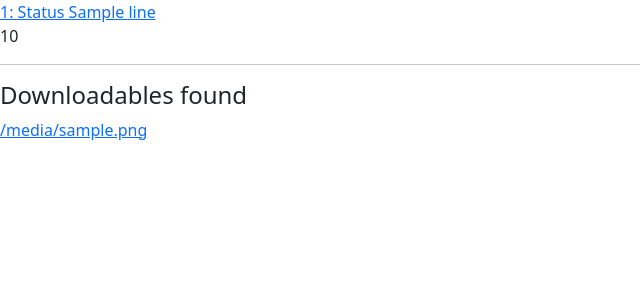
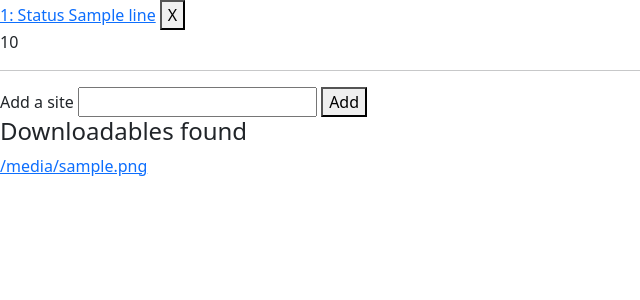
Before and after one commit to hor00s/sherlock-ui, a Flask app: template src/templates/userinfo.html in a window 1280 px wide. Shown: the part 24-324 px from the top of the page, without its empty margins (0-640 px from the left). Run offline with Flask 2, Linux system fonts and the light colour scheme; the template is opened without the code that fills it: most values are stand-ins (such as "Sample title", 1, 10 or a date in 2020); parts of the project's set-up code (start-up, migrations or seed data) failed here and were passed over.

Commit message:
Added feature to save extra sites in user logs
You can now save a user's account directly under its name

```diff
--- a/src/main.py
+++ b/src/main.py
@@ -7,6 +7,7 @@ import datetime
 import traceback
 import requests as req
 import threading as thr
+import subprocess as sb
 import multiprocessing as mp
 from pathlib import Path
 from logger import Logger, get_color
@@ -71,12 +72,16 @@ def check_for_extra_files(username: str):
 
     for path in full_paths:
         filename = DirHanlder.get_filename_with_ext_from_path(path)
-        shutil.move(path, Path(f"{utils.BASE_DIR.parent}/{filename}"))
+        shutil.move(path, Path(f"{utils.BASE_DIR}/{filename}"))
 
-    files = map(lambda ext: str(Path(f"{utils.BASE_DIR.parent}/{username}{ext}")), extensions)
+    files = map(lambda ext: str(Path(f"{utils.BASE_DIR}/{username}{ext}")), extensions)
     existing = filter(lambda i: os.path.exists(i), files)
 
     return existing
+
+
+def get_sherlock_version():
+    return sb.check_output(['python3', f'{utils.SHERLOCK}', '--version']).decode('utf-8').split('\n')[:-1]
 
 
 def run_sherlock(command: str, username: str) -> None:
@@ -95,7 +100,6 @@ def construct_command(options: SherlockCommand) -> str:
     command = []
     command.append('python3')
     command.append(utils.SHERLOCK)
-    logger.debug(utils.SHERLOCK)
 
     command.append('--timeout')
     timeout_time = options_copy.pop('timeout')
@@ -169,7 +173,7 @@ def check_statuses(urls: List[str]) -> List[str]:
     return data_with_status
 
 
-@app.route('/api', methods=['POST', 'GET', 'DELETE'])
+@app.route('/api', methods=['POST', 'GET', 'DELETE', 'PUT'])
 def api() -> Dict[str, Any]:
     data = json.loads(request.get_data())
     header = data['header']
@@ -208,7 +212,6 @@ def api() -> Dict[str, Any]:
             return response
         elif header == 'command':
             command = body['content']
-            print(command)
             deleted = command_handler.delete(command)
             logger.success(f"Command `{deleted}` has been removed\n")
             response = {'user': '<username>', 'status': 'removed'}
@@ -217,6 +220,22 @@ def api() -> Dict[str, Any]:
             with open(logger.log_path, mode='w') as f:
                 f.write('')
             return {'logs': 'cleared'}
+        elif header == 'site':
+            site, user = body['site'], body['user']
+            handler = FileHandler(Path(f"{utils.RESULT_DIR}/{user}.txt"))
+            handler.delete_line(site)
+            return {'site': site, 'status': 'deleted'}
+    elif request.method == 'PUT':
+        if header == 'site':
+            user, site = body['user'], body['site'] + '\n'
+            handler = FileHandler(Path(f"{utils.RESULT_DIR}/{user}.txt"))
+            if site not in handler.read():
+                total = handler.delete(-1)
+                handler.append(site)
+                handler.append(total)
+            e = list(check_for_extra_files(user))
+            print(e)
+            # TODO: Save the extra site in the `extra_files` (.csv, .xlsx)
 
     return {'status': 'ok'}
 
@@ -231,7 +250,7 @@ def logs():
 
 @app.route('/download/<filename>')
 def download(filename):
-    path = str(Path(f"{utils.BASE_DIR.parent}/{filename}"))
+    path = str(Path(f"{utils.BASE_DIR}/{filename}"))
     return send_file(path, as_attachment=True)
 
 
@@ -246,7 +265,7 @@ def get_user(username: str) -> str:
     total = data[-1]
     downloadables = map(lambda i: DirHanlder.get_filename_with_ext_from_path(i), check_for_extra_files(username))
 
-    return render_template('userinfo.html', userdata=data_with_status, total=total, files=downloadables)
+    return render_template('userinfo.html', userdata=data_with_status, total=total, files=downloadables, user=username)
 
 
 @app.route('/')
@@ -255,10 +274,11 @@ def index() -> str:
     command_handler.init()
     result_history = result_hander.all()
     command_history = command_handler.all()
+    version_info = get_sherlock_version()
 
     result_history.reverse()
     # command_history.reverse()
-    return render_template('index.html', history=result_history, commands=command_history)
+    return render_template('index.html', history=result_history, commands=command_history, version_info=version_info)
 
 
 def main():
--- a/src/static/js/index.js
+++ b/src/static/js/index.js
@@ -68,7 +68,6 @@ submitBtn.addEventListener('click', () => {
 
 
 deleteUserBtn.forEach((item, _) => {
-    console.log(item.name === item.id)
     item.addEventListener('click', () => {
 
         sendRequest('DELETE', 'user', {'file': item.name}, '/api')
@@ -79,7 +78,6 @@ deleteUserBtn.forEach((item, _) => {
 
 deleteCommandBtn.forEach((item, index) => {
     item.addEventListener('click', () => {
-        console.log(index)
         sendRequest('DELETE', 'command', {'content': index}, '/api')
         window.location.reload()
     })
--- /dev/null
+++ b/src/static/js/user_info.js
@@ -0,0 +1,26 @@
+const urls = document.querySelectorAll("#delete-site")
+const addSiteBtn = document.getElementById('add')
+const siteInput = document.getElementById('add-site')
+
+
+function getUserName() {
+    let parsedUrl = window.location.href.split('/')
+    let userName = parsedUrl[parsedUrl.length-1]
+    return userName
+}
+
+const user = getUserName()
+
+urls.forEach((btn, index) => {
+    btn.addEventListener('click', () => {
+        sendRequest('DELETE', 'site', {site: btn.name, user: user}, '/api')
+        window.location.reload()
+    })
+})
+
+addSiteBtn.addEventListener('click', () => {
+    sendRequest('PUT', 'site', {site: siteInput.value, user: user}, '/api')
+    window.location.reload()
+})
+
+// sendRequest(method, header, body, uri, jsonBody = null, async = false)
--- a/src/templates/index.html
+++ b/src/templates/index.html
@@ -49,6 +49,11 @@
 
 <br>
 
+{% for line in version_info %}
+  <small>{{ line }}</small>
+  <br>
+{% endfor %}
+
 <div class="users">
   {% for h in history %}
   <a href="/user/{{ h.0 }}">{{ h.0 }}</a>
--- a/src/templates/userinfo.html
+++ b/src/templates/userinfo.html
@@ -1,8 +1,11 @@
 {% extends 'base.html' %}
+
+<small>{{ user }}</small>
 
 {% block body %}
 {% for line in userdata %}
-    <a href="{{ line.0 }}">{{ line.0 }}: Status {{ line.1 }}</a>
+    <a id="site-found" href="{{ line.0 }}">{{ line.0 }}: Status {{ line.1 }}</a>
+    <button name="{{ line.0 }}" id="delete-site">X</button>
     <br>
 {% endfor %}
 {{ total }}
@@ -10,10 +13,18 @@
 
 <hr>
 
+<label for="add-site" id="add-site-lbl">Add a site</label>
+<input type="text" id="add-site">
+<button id="add">Add</button>
+
 <h4 id="donwladables">Downloadables found</h4>
 {% for file in files %}
   <a href="/download/{{ file }}">{{ file }}</a>
   <br>
 {% endfor %}
 
+
+<script type="text/javascript" src="{{ url_for('static', filename='js/common.js') }}"></script>
+<script type="text/javascript" src="{{ url_for('static', filename='js/user_info.js') }}"></script>
+
 {% endblock %}
--- a/update.py
+++ b/update.py
@@ -57,7 +57,7 @@ def get_local_version(file: str) -> tuple[int]:
 def get_cloud_version(cloud_file: str) -> tuple[int]:
     # Parse whole html
     # Find version
-    # Get next 2 index (version, =, <version>)
+    # Get next 2 index ('__version__', '=', '<version>')
     soup = BeautifulSoup(req.get(cloud_file).text, 'html.parser')
     parsed_html = tuple(parser(soup.text))
     for index, word in enumerate(parsed_html):
```
Also changed, not shown: src/filedirutil/filehandler.py (+14 -4 lines).
